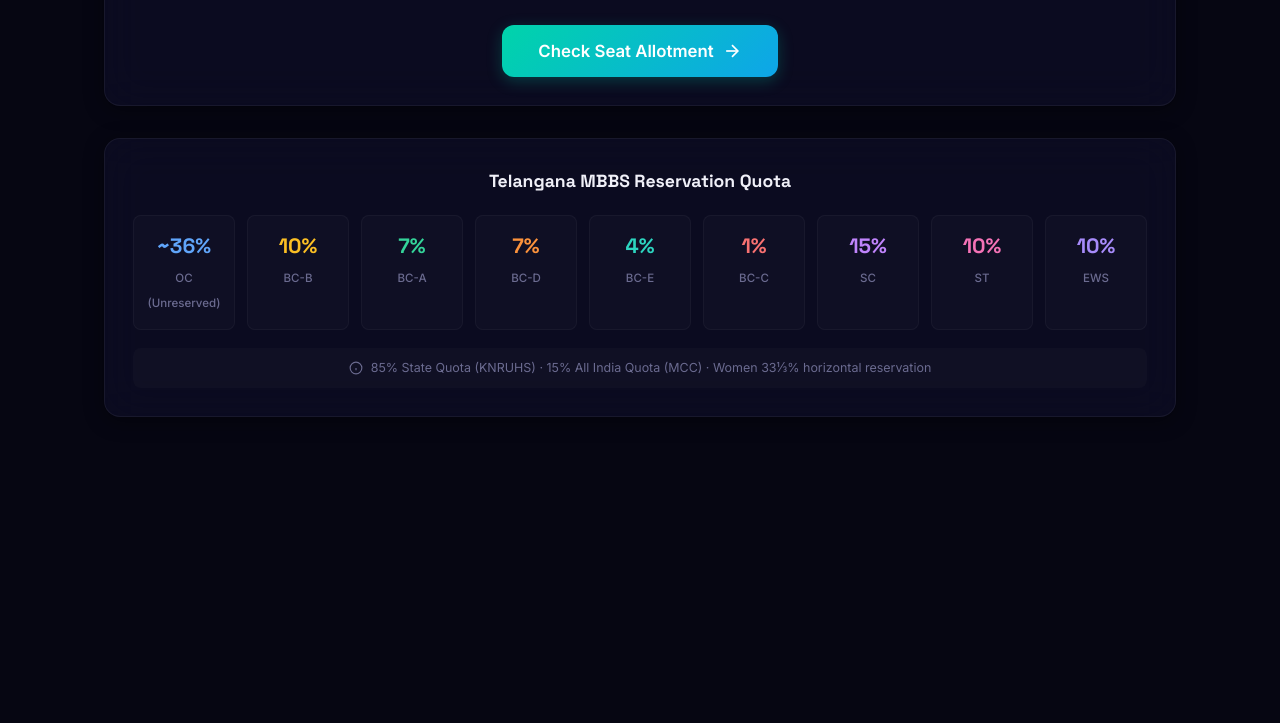
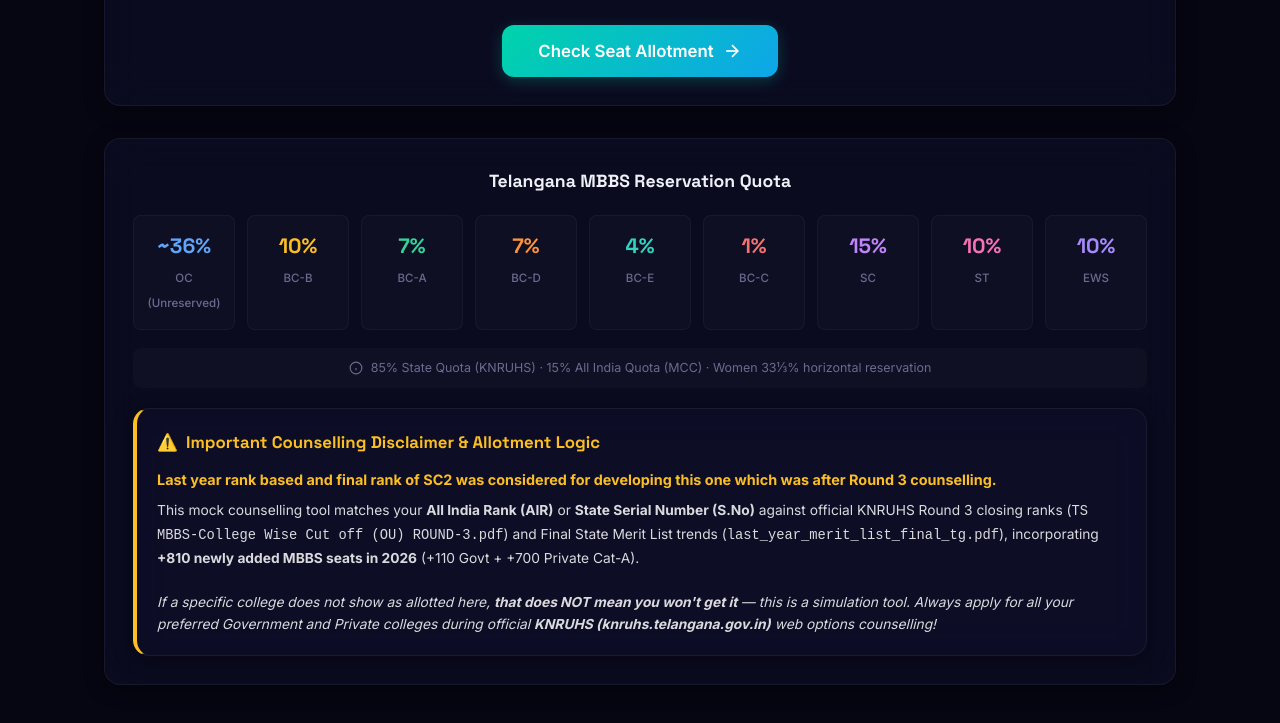
Before and after one commit to kprsnt2/mSeat, a plain HTML site: page index.html in a window 1280 px wide. Shown: the part 924-1647 px from the top of the page. Before the commit the page ends 1401 px from the top, so only its background shows below. Drawn offline with Linux system fonts and the light colour scheme.

Commit message:
fix: restore visible FAQ & Disclaimer banner on Step 1, fix modal div tag, and update Pvt Colleges label to out of 30

```diff
--- a/index.html
+++ b/index.html
@@ -188,6 +188,18 @@
             <svg width="14" height="14" viewBox="0 0 24 24" fill="none" stroke="currentColor" stroke-width="2"><circle cx="12" cy="12" r="10"/><path d="M12 16v-4"/><path d="M12 8h.01"/></svg>
             85% State Quota (KNRUHS) · 15% All India Quota (MCC) · Women 33⅓% horizontal reservation
           </div>
+        <!-- FAQ & Counselling Disclaimer Block -->
+        <div class="glass-card animate-on-scroll" style="margin-top: 20px; padding: 20px; border-left: 4px solid #fbbf24;">
+          <h3 style="color: #fbbf24; font-size: 1.05rem; margin-bottom: 12px; display: flex; align-items: center; gap: 8px;">
+            <span>⚠️</span> Important Counselling Disclaimer & Allotment Logic
+          </h3>
+          <div style="font-size: 0.86rem; line-height: 1.6; color: rgba(255,255,255,0.85);">
+            <strong style="color: #fbbf24; font-size: 0.9rem; display: block; margin-bottom: 8px;">
+              Last year rank based and final rank of SC2 was considered for developing this one which was after Round 3 counselling.
+            </strong>
+            This mock counselling tool matches your <strong>All India Rank (AIR)</strong> or <strong>State Serial Number (S.No)</strong> against official KNRUHS Round 3 closing ranks (<code>TS MBBS-College Wise Cut off (OU) ROUND-3.pdf</code>) and Final State Merit List trends (<code>last_year_merit_list_final_tg.pdf</code>), incorporating <strong>+810 newly added MBBS seats in 2026</strong> (+110 Govt + +700 Private Cat-A).<br><br>
+            <em>If a specific college does not show as allotted here, <strong>that does NOT mean you won't get it</strong> — this is a simulation tool. Always apply for all your preferred Government and Private colleges during official <strong>KNRUHS (knruhs.telangana.gov.in)</strong> web options counselling!</em>
+          </div>
         </div>
       </div>
 
@@ -261,7 +273,7 @@
               <div class="elig-number" id="pvtEligibleCount">0</div>
               <div class="elig-label">Pvt Colleges (Cat-A)</div>
               <div class="elig-bar-wrap"><div class="elig-bar elig-bar-pvt" id="pvtEligibilityBar"></div></div>
-              <div class="elig-sub">out of 27</div>
+              <div class="elig-sub">out of 30</div>
             </div>
             <div class="elig-stat elig-total">
               <div class="elig-number" id="totalEligibleCount">0</div>
@@ -488,7 +500,7 @@
               <tr><td>CAP (Armed Forces)</td><td>1%</td></tr>
               <tr><td>Sports</td><td>~0.5%</td></tr>
             </tbody>
-          </table>
+        </div>
         <div class="modal-section">
           <h3>❓ FAQ & Allotment Logic</h3>
           <div class="faq-list" style="display: flex; flex-direction: column; gap: 12px; font-size: 0.84rem; line-height: 1.6;">
@@ -538,6 +550,6 @@
     </div>
   </footer>
 
-  <script src="app.js?v=20260803_v8"></script>
+  <script src="app.js?v=20260803_v10"></script>
 </body>
 </html>
```
